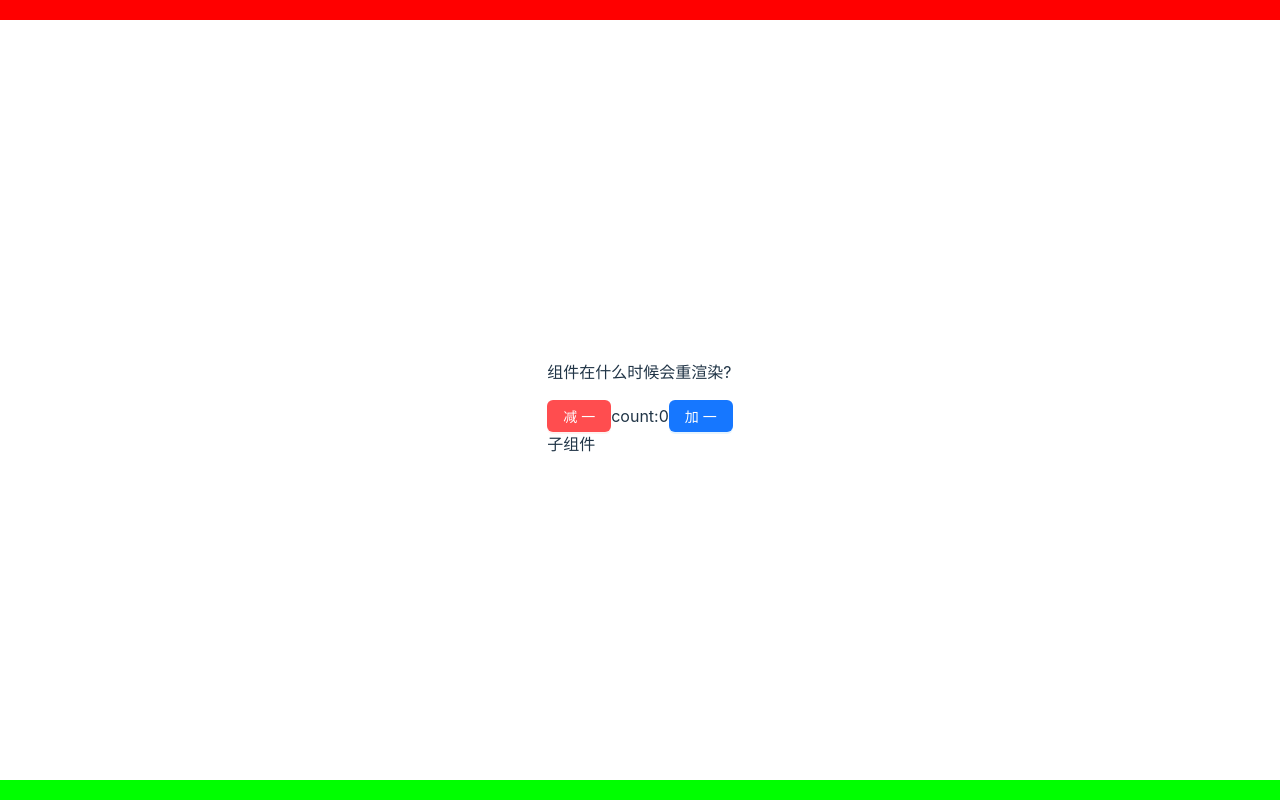
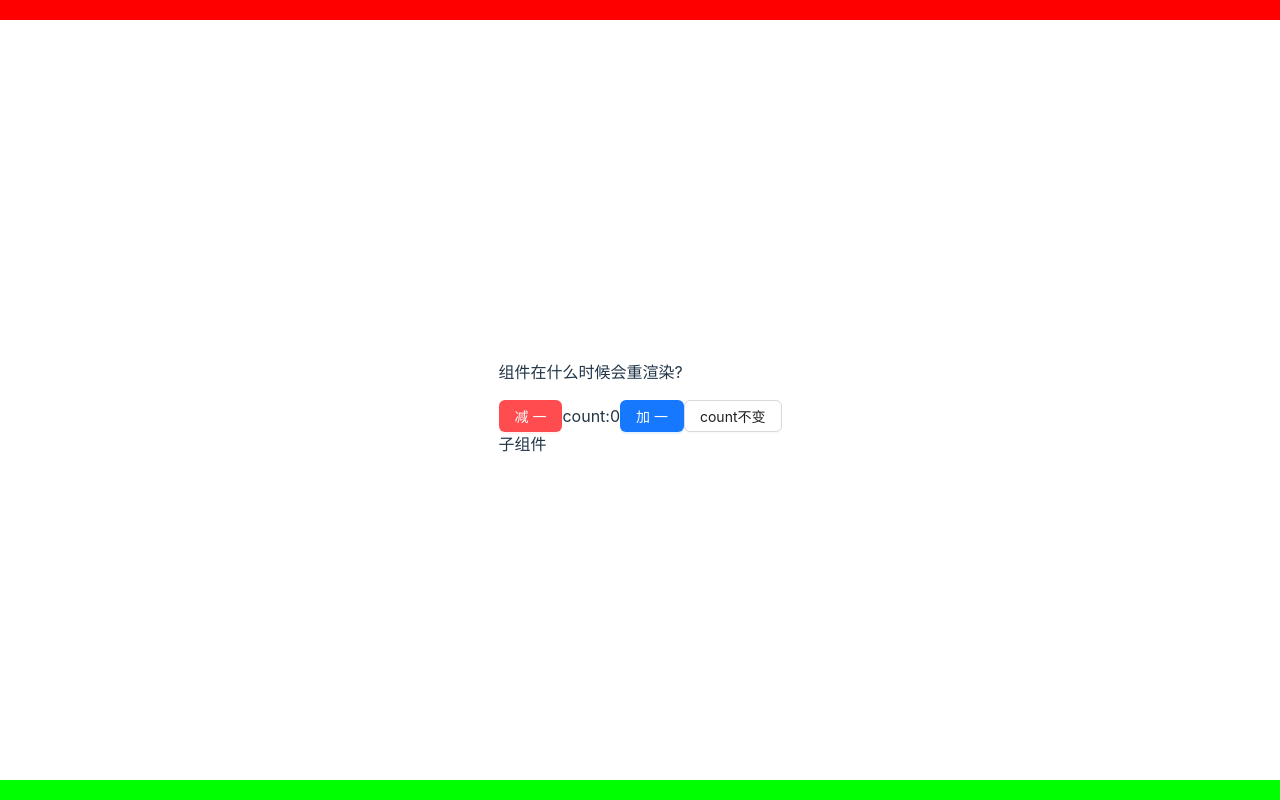
Before and after one commit to theSouthSea/dsAntdUI, a React (Vite) app: page /best in a window 1280 px wide. Built offline with nearby package versions, Linux system fonts and the light colour scheme.

Commit message:
feat: 什么时候重渲染发生,如何防止重渲染

```diff
--- a/src/pages/best/RerenderBase.tsx
+++ b/src/pages/best/RerenderBase.tsx
@@ -1,11 +1,15 @@
-import { useState } from "react"
+import { memo, useState } from "react"
 import { Button } from "antd"
 const Child = () => {
   console.log("Child")
   return <div>子组件</div>
 }
+// 父组件更新,如果子组件不用memo包裹,子组件也会重渲染
+const MemoChild = memo(Child)
 const RerenderBase = () => {
   const [count, setCount] = useState(0)
+  console.log("父组件")
+  // 设置同一个state,组件会更新吗? 不会
   return (
     <div>
       <p>组件在什么时候会重渲染?</p>
@@ -17,8 +21,12 @@ const RerenderBase = () => {
         <Button type="primary" onClick={() => setCount(count + 1)}>
           加一
         </Button>
+        <Button type="default" onClick={() => setCount(count)}>
+          count不变
+        </Button>
       </div>
-      <Child></Child>
+      {/* <Child></Child> */}
+      <MemoChild></MemoChild>
     </div>
   )
 }
```
